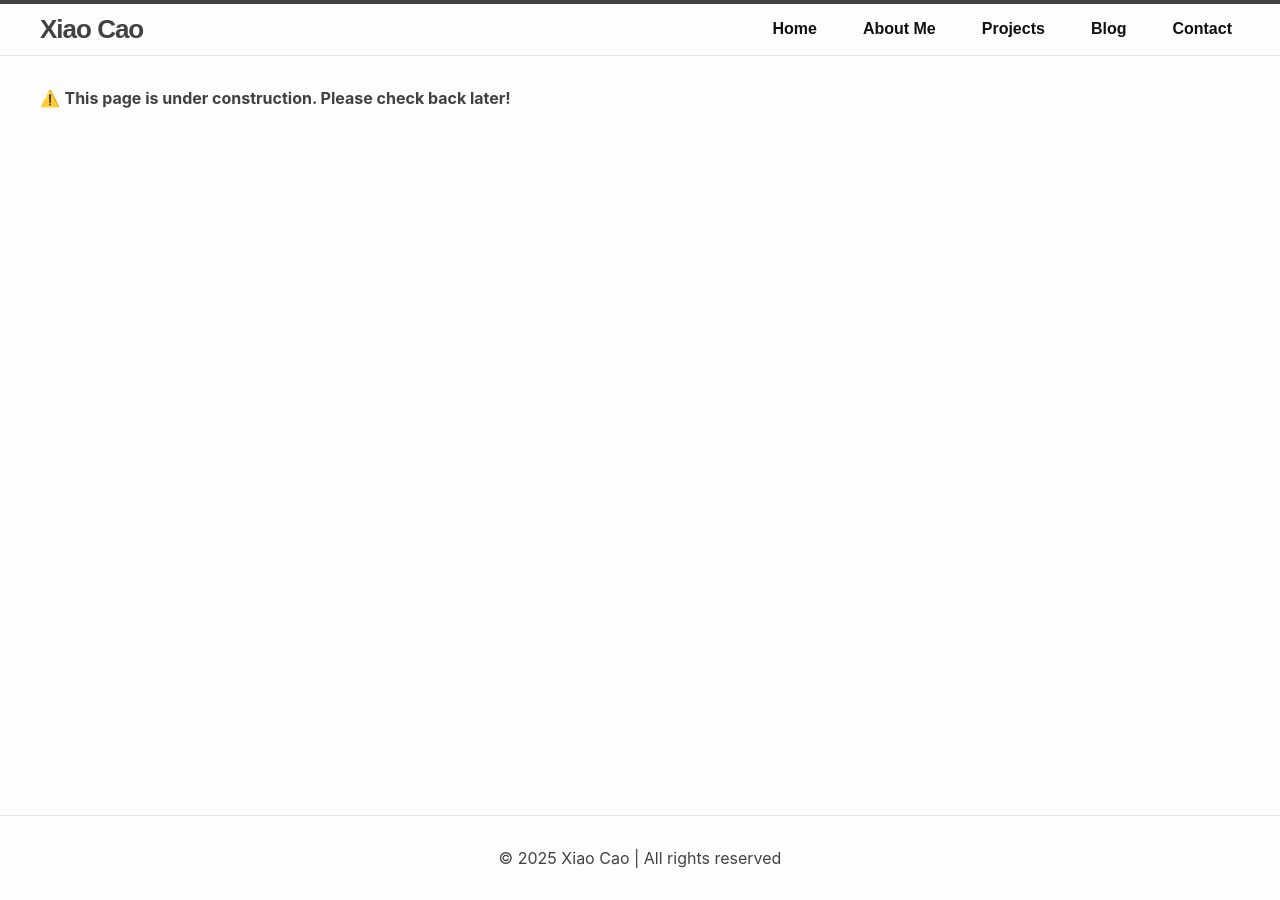
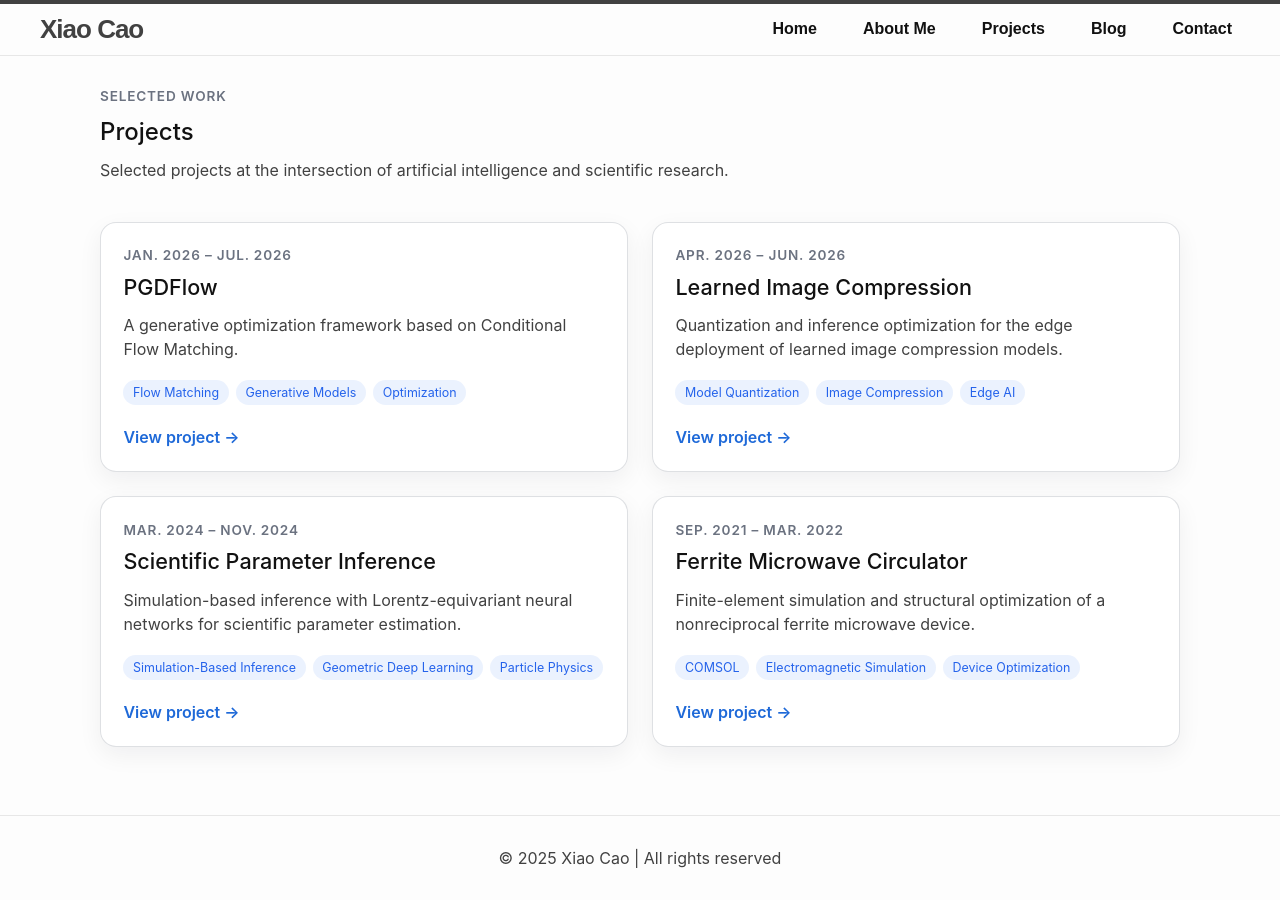
Before and after one commit to FranklinCao123/FranklinCao123.github.io, a Jekyll site: the page built from project.md, in a window 1280 px wide. Built offline with Jekyll 4.4.1, drawn with Linux system fonts in a browser that asks for light colours; a style sheet for code colours, icons or effects is not loaded.

Commit message:
Add project collection and project detail pages

```diff
--- a/_config.yml
+++ b/_config.yml
@@ -18,6 +18,18 @@ author:
 sass:
   sass_dir: _sass
 
+collections:
+  projects:
+    output: true
+    permalink: /projects/:name/
+
+defaults:
+  - scope:
+      path: ""
+      type: projects
+    values:
+      layout: project
+
 
 nav_items:
   - name: "Home"
@@ -25,7 +37,7 @@ nav_items:
   - name: "About Me"
     url: "/about.html"
   - name: "Projects"
-    url: "/projects.html"
+    url: "/projects/"
   - name: "Blog"
     url: "/blog.html"
   - name: "Contact"
--- /dev/null
+++ b/_projects/image-compression.md
@@ -0,0 +1,15 @@
+---
+title: "Quantization and Inference Optimization for Learned Image Compression"
+short_title: "Learned Image Compression"
+period: "Apr. 2026 – Jun. 2026"
+order: 2
+summary: "Quantization and inference optimization for the edge deployment of learned image compression models."
+tags:
+  - Model Quantization
+  - Image Compression
+  - Edge AI
+---
+
+## Overview
+
+Detailed project description coming soon.
--- /dev/null
+++ b/_projects/microwave-circulator.md
@@ -0,0 +1,15 @@
+---
+title: "Electromagnetic Simulation and Optimization of a Ferrite Microwave Circulator"
+short_title: "Ferrite Microwave Circulator"
+period: "Sep. 2021 – Mar. 2022"
+order: 4
+summary: "Finite-element simulation and structural optimization of a nonreciprocal ferrite microwave device."
+tags:
+  - COMSOL
+  - Electromagnetic Simulation
+  - Device Optimization
+---
+
+## Overview
+
+Detailed project description coming soon.
--- /dev/null
+++ b/_projects/pgdflow.md
@@ -0,0 +1,16 @@
+---
+title: "PGDFlow: From Backpropagation to Forward Generation via Flow Matching"
+short_title: "PGDFlow"
+period: "Jan. 2026 – Jul. 2026"
+order: 1
+summary: "A generative optimization framework based on Conditional Flow Matching."
+tags:
+  - Flow Matching
+  - Generative Models
+  - Optimization
+status: "Manuscript in Preparation"
+---
+
+## Overview
+
+Detailed project description coming soon.
--- /dev/null
+++ b/_projects/scientific-inference.md
@@ -0,0 +1,15 @@
+---
+title: "Physics-Informed Deep Learning for Scientific Parameter Inference"
+short_title: "Scientific Parameter Inference"
+period: "Mar. 2024 – Nov. 2024"
+order: 3
+summary: "Simulation-based inference with Lorentz-equivariant neural networks for scientific parameter estimation."
+tags:
+  - Simulation-Based Inference
+  - Geometric Deep Learning
+  - Particle Physics
+---
+
+## Overview
+
+Detailed project description coming soon.
--- /dev/null
+++ b/_sass/_projects.scss
@@ -0,0 +1,147 @@
+.projects-page,
+.project-detail {
+  max-width: 1080px;
+  margin: 0 auto;
+}
+
+.projects-header {
+  max-width: 720px;
+  margin-bottom: 2.5rem;
+
+  h1 {
+    margin-bottom: 0.5rem;
+  }
+}
+
+.projects-kicker,
+.project-card__period,
+.project-detail__period {
+  margin-bottom: 0.45rem;
+  color: #6b7280;
+  font-size: 0.85rem;
+  font-weight: 600;
+  letter-spacing: 0.06em;
+  text-transform: uppercase;
+}
+
+.project-grid {
+  display: grid;
+  grid-template-columns: repeat(2, minmax(0, 1fr));
+  gap: 1.5rem;
+}
+
+.project-card {
+  display: flex;
+  min-width: 0;
+  flex-direction: column;
+  overflow: hidden;
+  border: 1px solid rgba(107, 114, 128, 0.22);
+  border-radius: 16px;
+  background: rgba(255, 255, 255, 0.72);
+  box-shadow: 0 8px 24px rgba(15, 23, 42, 0.06);
+  transition: transform 0.2s ease, box-shadow 0.2s ease;
+
+  &:hover {
+    transform: translateY(-3px);
+    box-shadow: 0 12px 30px rgba(15, 23, 42, 0.1);
+  }
+
+  h2 {
+    margin-bottom: 0.75rem;
+    font-size: 1.35rem;
+    line-height: 1.3;
+  }
+
+  h2 a {
+    color: inherit;
+  }
+}
+
+.project-card__image {
+  display: block;
+  aspect-ratio: 16 / 9;
+  overflow: hidden;
+  background: #f3f4f6;
+
+  img {
+    width: 100%;
+    height: 100%;
+    object-fit: cover;
+  }
+}
+
+.project-card__content {
+  display: flex;
+  height: 100%;
+  flex-direction: column;
+  padding: 1.4rem;
+}
+
+.project-tags {
+  display: flex;
+  flex-wrap: wrap;
+  gap: 0.45rem;
+  margin: 0.25rem 0 1.25rem;
+  padding: 0;
+  list-style: none;
+
+  li {
+    margin: 0;
+    padding: 0.25rem 0.6rem;
+    border-radius: 999px;
+    background: rgba(59, 130, 246, 0.1);
+    color: #2563eb;
+    font-size: 0.78rem;
+    line-height: 1.4;
+  }
+}
+
+.project-card__link {
+  margin-top: auto;
+  font-weight: 600;
+}
+
+.project-detail__back {
+  display: inline-block;
+  margin-bottom: 2rem;
+}
+
+.project-detail__header {
+  max-width: 850px;
+  margin-bottom: 2rem;
+
+  h1 {
+    margin-bottom: 1rem;
+    font-size: clamp(2rem, 5vw, 3.2rem);
+    line-height: 1.15;
+  }
+}
+
+.project-detail__summary {
+  color: #4b5563;
+  font-size: 1.15rem;
+}
+
+.project-detail__image {
+  width: 100%;
+  margin-bottom: 2rem;
+  border-radius: 16px;
+}
+
+.project-detail__content {
+  max-width: 800px;
+
+  h2 {
+    margin-top: 2rem;
+  }
+}
+
+@media (max-width: 760px) {
+  .project-grid {
+    grid-template-columns: 1fr;
+  }
+
+  .project-card__content {
+    padding: 1.15rem;
+  }
+}
--- a/_sass/initialize.scss
+++ b/_sass/initialize.scss
@@ -48,5 +48,6 @@ $on-large:         $on-laptop !default;
   "layout",           // Defines structure and style based on CSS selectors.
   "custom-styles",     // Hook to override existing styles.
   "carousel",
-  "_sidebar.scss"
+  "_sidebar.scss",
+  "projects"
 ;
--- a/project.md
+++ b/project.md
@@ -1,8 +1,51 @@
 ---
 layout: base
 title: Projects
-permalink: /projects.html
+permalink: /projects/
 ---
 
+<section class="projects-page">
+  <header class="projects-header">
+    <p class="projects-kicker">Selected Work</p>
+    <h1>Projects</h1>
+    <p>
+      Selected projects at the intersection of artificial intelligence and
+      scientific research.
+    </p>
+  </header>
 
-⚠️ **This page is under construction. Please check back later!**
+  <div class="project-grid">
+    {% assign sorted_projects = site.projects | sort: "order" %}
+    {% for project in sorted_projects %}
+      <article class="project-card">
+        {% if project.image %}
+          <a class="project-card__image" href="{{ project.url | relative_url }}">
+            <img src="{{ project.image | relative_url }}" alt="{{ project.title | escape }}">
+          </a>
+        {% endif %}
+
+        <div class="project-card__content">
+          <p class="project-card__period">{{ project.period }}</p>
+          <h2>
+            <a href="{{ project.url | relative_url }}">
+              {{ project.short_title | default: project.title }}
+            </a>
+          </h2>
+          <p>{{ project.summary }}</p>
+
+          {% if project.tags %}
+            <ul class="project-tags" aria-label="Project topics">
+              {% for tag in project.tags %}
+                <li>{{ tag }}</li>
+              {% endfor %}
+            </ul>
+          {% endif %}
+
+          <a class="project-card__link" href="{{ project.url | relative_url }}">
+            View project <span aria-hidden="true">→</span>
+          </a>
+        </div>
+      </article>
+    {% endfor %}
+  </div>
+</section>
```
Also changed, not shown: _layouts/project.html (added, +38 -0 lines), 11 other files.
